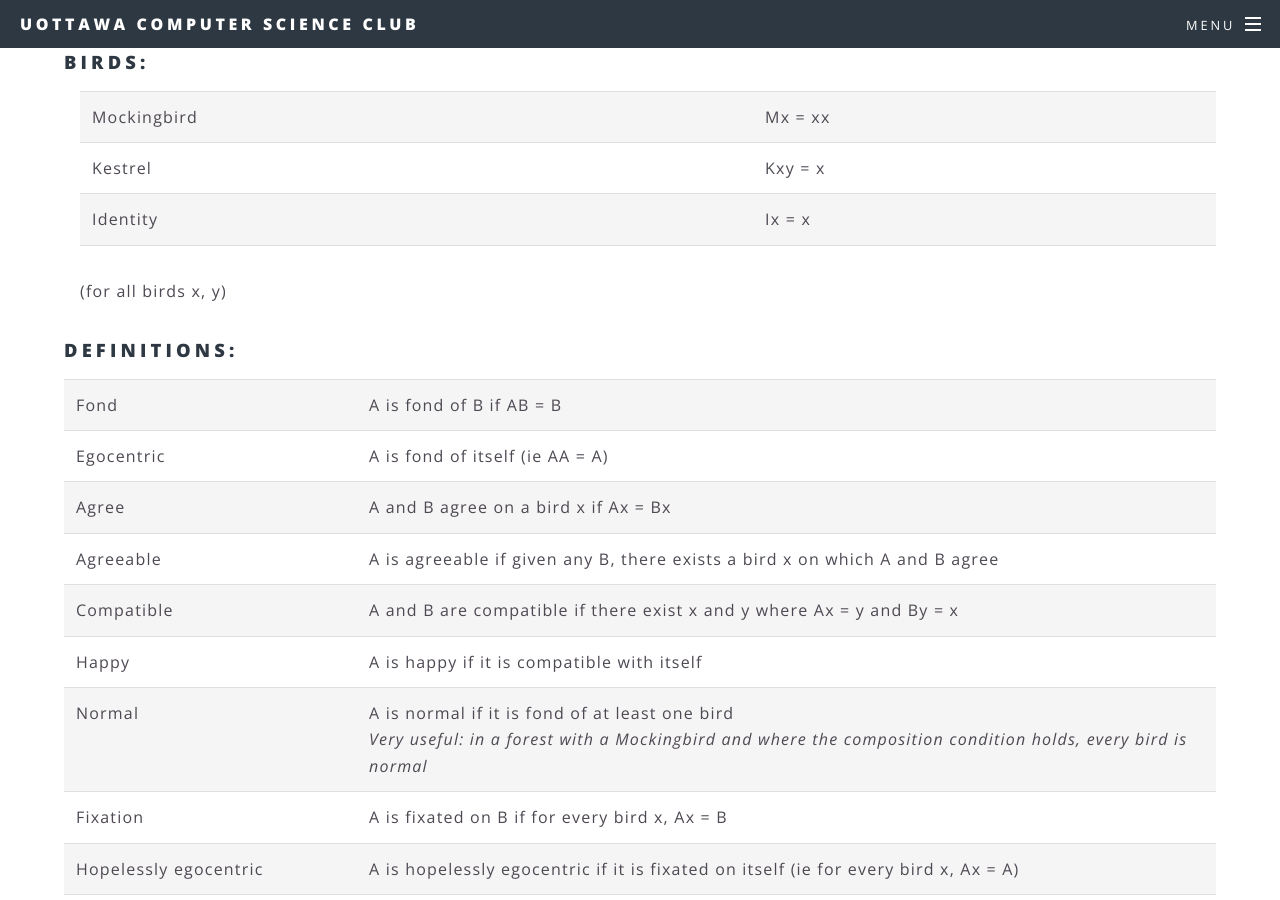
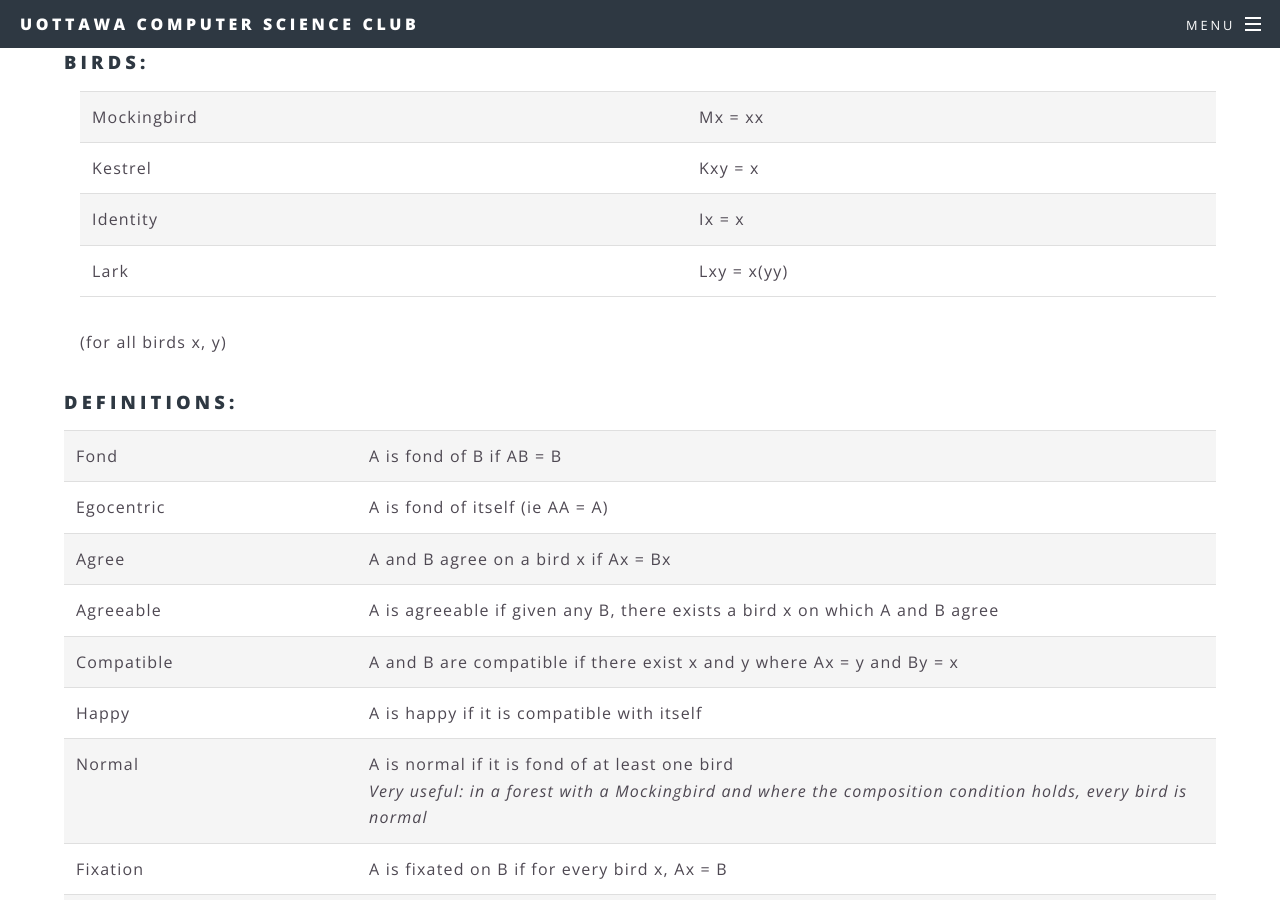
Before and after one commit to uocsclub/uocsclub.github.io, a Jekyll site: the page built from bookclub/25-26.html, in a window 1280 px wide and 900 px high, scrolled down 380 px. Built offline with Jekyll 4.4.1, drawn with Linux system fonts in a browser that asks for light colours.

Commit message:
add lark to tmam notes

```diff
--- a/_includes/header.html
+++ b/_includes/header.html
@@ -10,6 +10,7 @@
             <li><a href="/">Home</a></li>
             <li><a href="/codeandcoffee">Code && Coffee</a></li>
             <li><a href="/csgames">CSGames</a></li>
+            <li><a href="/bookclub/25-26"><i>To Mock a Mockingbird</i> Cheat Sheet</a></li>
             <li><a href="/#contact">Contact us</a></li>
           </ul>
         </div>
--- a/bookclub/25-26.html
+++ b/bookclub/25-26.html
@@ -19,6 +19,7 @@ subtitle: Raymond Smullyan
 		<tr> <td>Mockingbird</td> <td>Mx = xx</td> </tr>
 		<tr> <td>Kestrel</td> <td>Kxy = x</td> </tr>
 		<tr> <td>Identity</td> <td>Ix = x</td> </tr>
+		<tr> <td>Lark</td> <td>Lxy = x(yy)</td> </tr>
 	</table>
 	<p>(for all birds x, y)</p>
 </section>
```
